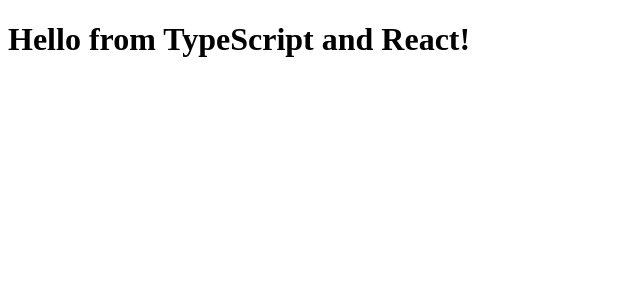
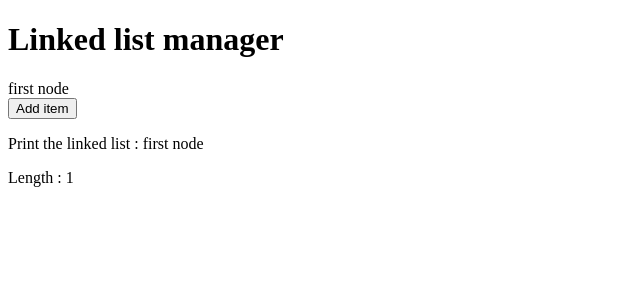
Before and after one commit to guillaume-gomez/linkedListTDD, a React app: page / in a window 1280 px wide. Shown: the top 300 px of the page, without its empty margins (0-640 px from the left). Built offline with nearby package versions, Linux system fonts and the light colour scheme.

Commit message:
fix tests + add tool methods + fix transpiler + add react components

```diff
--- a/src/LinkedList.ts
+++ b/src/LinkedList.ts
@@ -84,6 +84,18 @@
   }
 }
 
+export function toMap(linkedList: LinkedList) : Node[] {
+  let nodes : Node[] = [linkedList.head];
+  let iterator = linkedList.head;
+  while(iterator) {
+    iterator = iterator.next;
+    if(iterator) {
+      nodes.push(iterator);
+    }
+  }
+  return nodes;
+}
+
 export function print(linkedList: LinkedList) : string {
   let results : string[] = [];
   forEach(linkedList, (value) => { results.push(value) } );
--- /dev/null
+++ b/src/components/LinkedListManager.tsx
@@ -0,0 +1,49 @@
+import React, { useState } from 'react';
+import {
+  createLinkedList,
+  append,
+  removeAfter,
+  removeHead,
+  print,
+  length,
+  toMap
+} from "../LinkedList";
+import { Node } from "./Node";
+
+let linkedList = createLinkedList("first node");
+
+export const LinkedListManager = () => {
+
+  const [nodeArray, setNodeArray] = useState([linkedList.head]);
+
+  function addItem() {
+    const newNode = append(linkedList, "another node");
+    console.log(newNode)
+    const nodes = toMap(linkedList);
+    setNodeArray([...nodes, newNode])
+  }
+
+  console.log("rerender")
+
+  return (
+    <div>
+      <div>
+        <h1> Linked list manager</h1>
+      </div>
+      <div>
+        {
+          nodeArray.map(node => {
+            return <Node value={node.value} />
+          })
+        }
+      </div>
+      <div>
+        <button onClick={addItem}>Add item</button>
+      </div>
+      <div>
+        <p> Print the linked list : { print(linkedList) }</p>
+        <p> Length : {length(linkedList) } </p>
+      </div>
+    </div>
+  );
+}
--- /dev/null
+++ b/src/components/Node.tsx
@@ -0,0 +1,14 @@
+import React, { useState } from 'react';
+
+interface NodeProps {
+  value: string;
+}
+
+export const Node = ({value} : NodeProps) => {
+
+  return (
+    <div>
+     {value}
+    </div>
+  );
+}
--- a/src/index.tsx
+++ b/src/index.tsx
@@ -1,9 +1,9 @@
 import * as React from "react";
 import * as ReactDOM from "react-dom";
 
-import { Hello } from "./components/Hello";
+import { LinkedListManager } from "./components/LinkedListManager";
 
 ReactDOM.render(
-    <Hello compiler="TypeScript" framework="React" />,
+    <LinkedListManager />,
     document.getElementById("example")
 );
--- a/tsconfig.json
+++ b/tsconfig.json
@@ -4,6 +4,7 @@
         "sourceMap": true,
         "noImplicitAny": true,
         "module": "commonjs",
+        "esModuleInterop": true,
         "target": "es6",
         "jsx": "react"
     }
```
Also changed, not shown: 2 other files (tests, documents, lock files or other folders).
